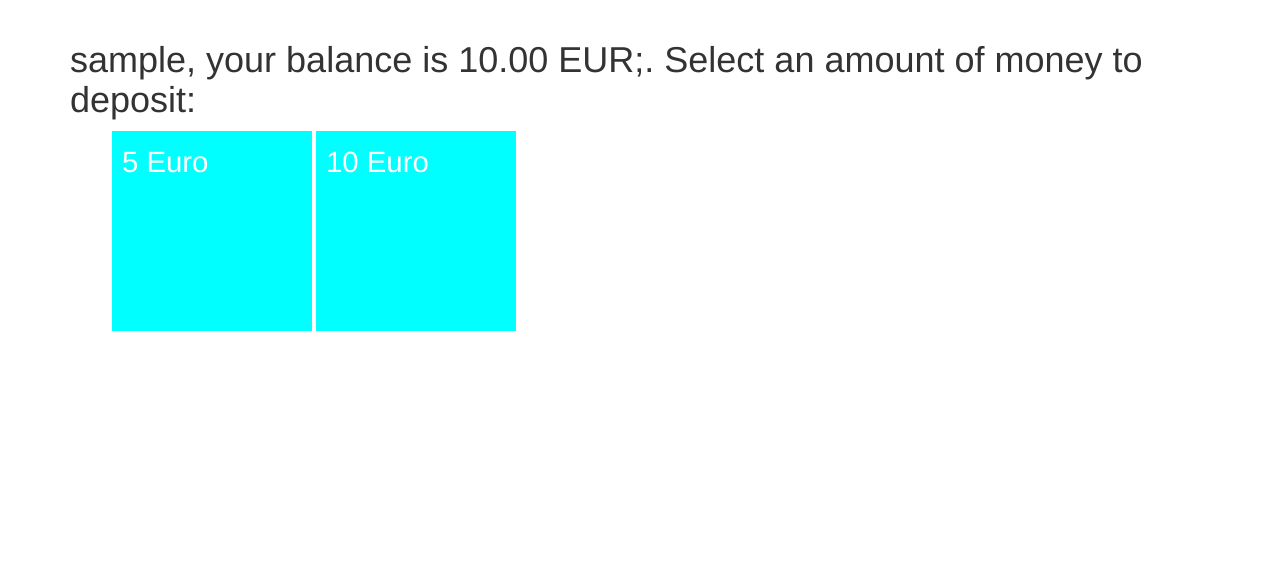
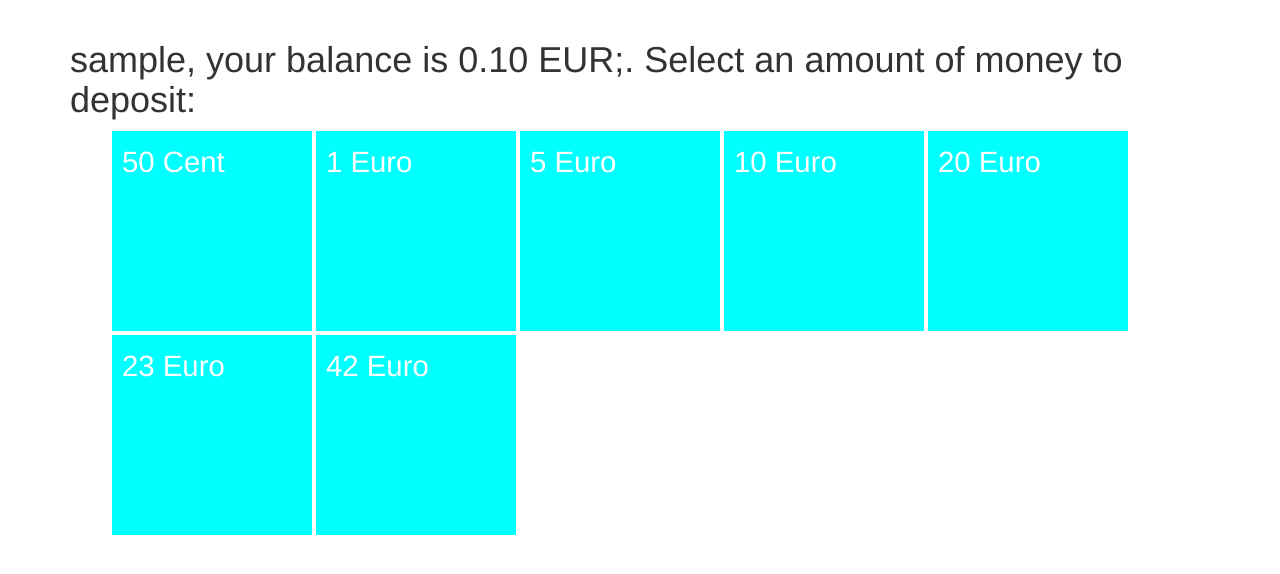
Before and after one commit to maschinendeck/frauk, a Flask app: page /deposit/1 in a window 1280 px wide. Shown: the part 52-626 px from the top of the page. Run offline with Flask 2, Linux system fonts and the light colour scheme; tables that the repository leaves empty hold one stand-in row (values such as "Sample post"); some libraries are stand-ins or nearby versions.

Commit message:
money is now stored as integer. Breaks DB!

```diff
--- a/frauk/templates/audits.html
+++ b/frauk/templates/audits.html
@@ -16,7 +16,7 @@
             {% for audit in query.items %}
             <tr>
                 <td> {{ audit.created_at.strftime("%d.%m.%y - %H:%M") }} </td>
-                <td> {{ '{0:0.2f}'.format(audit.difference) }} </td>
+                <td> {{ '{0:0.2f}'.format(audit.difference / 100.0) }} </td>
                 <td>
                     <span
                         style="color:{{ audit.drink.color }};"
--- a/frauk/templates/drinks.html
+++ b/frauk/templates/drinks.html
@@ -26,7 +26,7 @@
                 </td>
                 <td> {{ drink.bottle_size_l }} </td>
                 <td> {{ drink.caffeine_mg }} </td>
-                <td> {{ '{0:0.2f}'.format(drink.price) }} </td>
+                <td> {{ '{0:0.2f}'.format(drink.price / 100.0) }} </td>
                 <td>
                     <a class="btn btn-default btn-sm"
                         href="{{ url_for("drinks.edit_drink", did=drink.id) }}">
--- a/frauk/templates/item_selection.html
+++ b/frauk/templates/item_selection.html
@@ -14,7 +14,7 @@
 {% block content %}
 
     <div class="container">
-        <h1>{{ user.username }}, your balance is {{ '{0:0.2f}'.format(user.balance) }} EUR;. Select a Drink to purchase:</h1>
+        <h1>{{ user.username }}, your balance is {{ '{0:0.2f}'.format(user.balance / 100.0) }} EUR;. Select a Drink to purchase:</h1>
 
         <ul>
         {% for item in items %}
@@ -22,7 +22,7 @@
                 class="avatar drink-img"
                 href="{{ url_for('buy.make_purchase', uid=user.id, iid=item.id) }}"
                 style="background-color:{{ item.color }};color:white;" >
-                {{ item.name }} @ {{ '{0:0.2f} EUR'.format(item.price) }}
+                {{ item.name }} @ {{ '{0:0.2f} EUR'.format(item.price / 100.0) }}
             </a>
         {% endfor %}
         </ul>
--- a/frauk/templates/money_selection.html
+++ b/frauk/templates/money_selection.html
@@ -14,7 +14,7 @@
 {% block content %}
 
     <div class="container">
-        <h1>{{ user.username }}, your balance is {{ '{0:0.2f}'.format(user.balance) }} EUR;. Select an amount of money to deposit:</h1>
+        <h1>{{ user.username }}, your balance is {{ '{0:0.2f}'.format(user.balance / 100.0) }} EUR;. Select an amount of money to deposit:</h1>
 
         <ul>
         {% for money in money %}
--- a/frauk/templates/users.html
+++ b/frauk/templates/users.html
@@ -25,7 +25,7 @@
                     {{ user.username }}
                 </td>
                 <td> {{ user.email }} </td>
-                <td> {{ '{0:0.2f}'.format(user.balance) }} </td>
+                <td> {{ '{0:0.2f}'.format(user.balance / 100.0) }} </td>
                 <td>
                     {% if user.audit %}
                         <a class="btn btn-default btn-sm"
--- a/frauk/views/deposit.py
+++ b/frauk/views/deposit.py
@@ -15,21 +15,26 @@ def select_user():
 def select_amount(uid):
     user = User.query.get(uid)
     money = [
-        { 'name' : '5 Euro', 'amount' : 5.0 },
-        { 'name' : '10 Euro', 'amount' : 10.0 },
+        { 'name' : '50 Cent', 'amount' : 50 },
+        { 'name' : '1 Euro', 'amount' : 100 },
+        { 'name' : '5 Euro', 'amount' : 500 },
+        { 'name' : '10 Euro', 'amount' : 1000 },
+        { 'name' : '20 Euro', 'amount' : 2000 },
+        { 'name' : '23 Euro', 'amount' : 2300 },
+        { 'name' : '42 Euro', 'amount' : 4200 },
     ]
     return render_template('money_selection.html', user=user, money=money)
 
-@deposit.route('/<int:uid>/<float:amount>')
+@deposit.route('/<int:uid>/<int:amount>')
 def make_deposit(uid, amount):
     user = User.query.get(uid)
     if user and amount:
-        user.balance = user.balance + Decimal(amount)
+        user.balance = user.balance + amount
         userid = 0
         if user.audit:
             userid = user.id
-        audit = Audit(Decimal(amount), 0, userid)
+        audit = Audit(amount, 0, userid)
         db.session.add(audit)
         db.session.commit()
-    flash(u'Thank you, {}. Your new balance is {}'.format(user.username, user.balance), 'success')
+    flash(u'Thank you, {}. Your new balance is {}'.format(user.username, user.balance / 100.0), 'success')
     return redirect(url_for('deposit.select_user'))
--- a/mete_import.py
+++ b/mete_import.py
@@ -40,7 +40,7 @@ for row in rows:
     user.email = row[2]
     user.created_at = datetime.datetime.strptime(row[3], "%Y-%m-%d %H:%M:%S.%f")
     user.updated_at = datetime.datetime.strptime(row[4], "%Y-%m-%d %H:%M:%S.%f")
-    user.balance = row[5]
+    user.balance = int(row[5] * 100)
     user.active = row[6]
     user.audit = (row[7] == 't')
     user.color = colors.from_name(row[1])
@@ -67,7 +67,7 @@ for row in rows:
     drink.name = row[1]
     drink.bottle_size_l = row[2]
     drink.caffeine_mg = row[3]
-    drink.price = row[4]
+    drink.price = int(row[4] * 100)
     drink.color = colors.from_name(row[1])
     drink.created_at = datetime.datetime.strptime(row[6], "%Y-%m-%d %H:%M:%S.%f")
     drink.updated_at = datetime.datetime.strptime(row[7], "%Y-%m-%d %H:%M:%S.%f")
@@ -83,7 +83,7 @@ rows = res.fetchall()
 for row in rows:
     uid = row[4]
     if not uid: uid = 0
-    audit = Audit(row[2], row[3], uid)
+    audit = Audit(int(row[2] * 100), row[3], uid)
     audit.id = row[0]
     audit.created_at = datetime.datetime.strptime(row[1], "%Y-%m-%d %H:%M:%S.%f")
     db.session.add(audit)
```
Also changed, not shown: frauk/model.py (+5 -5 lines).
